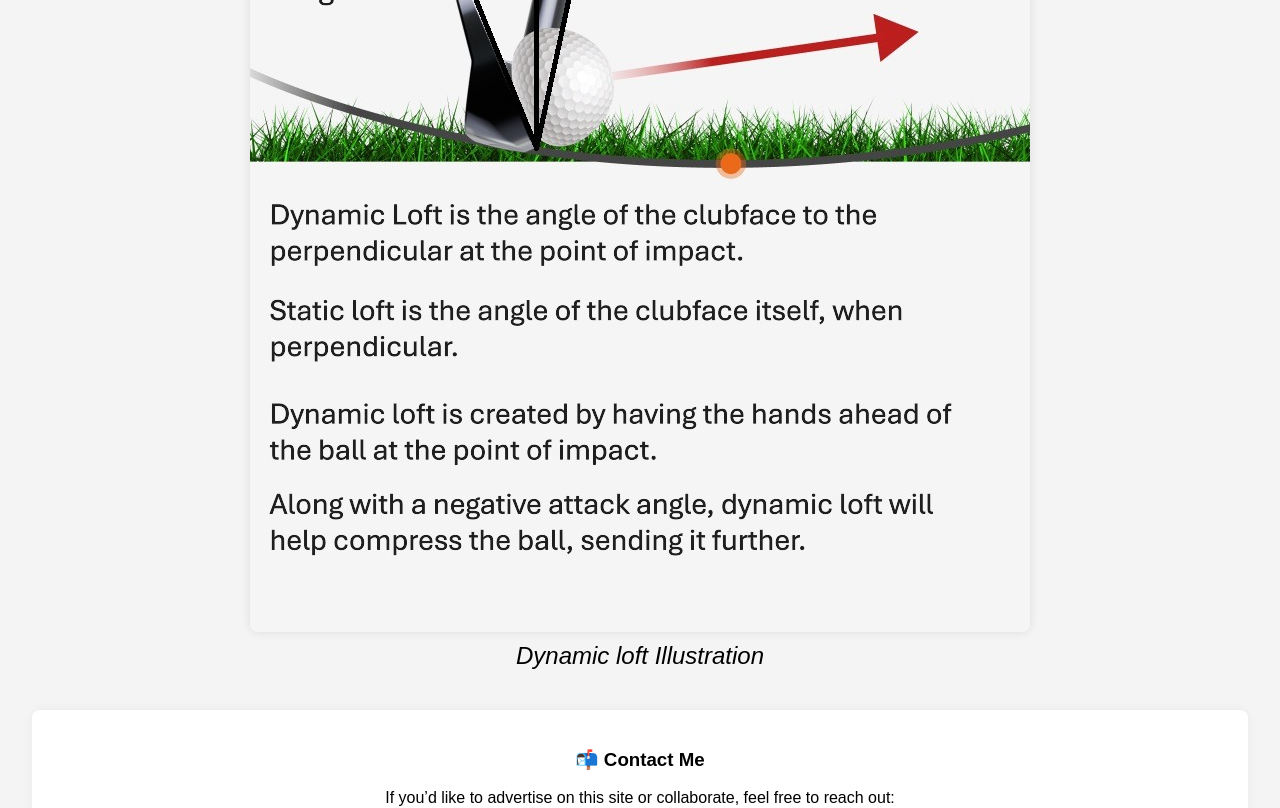
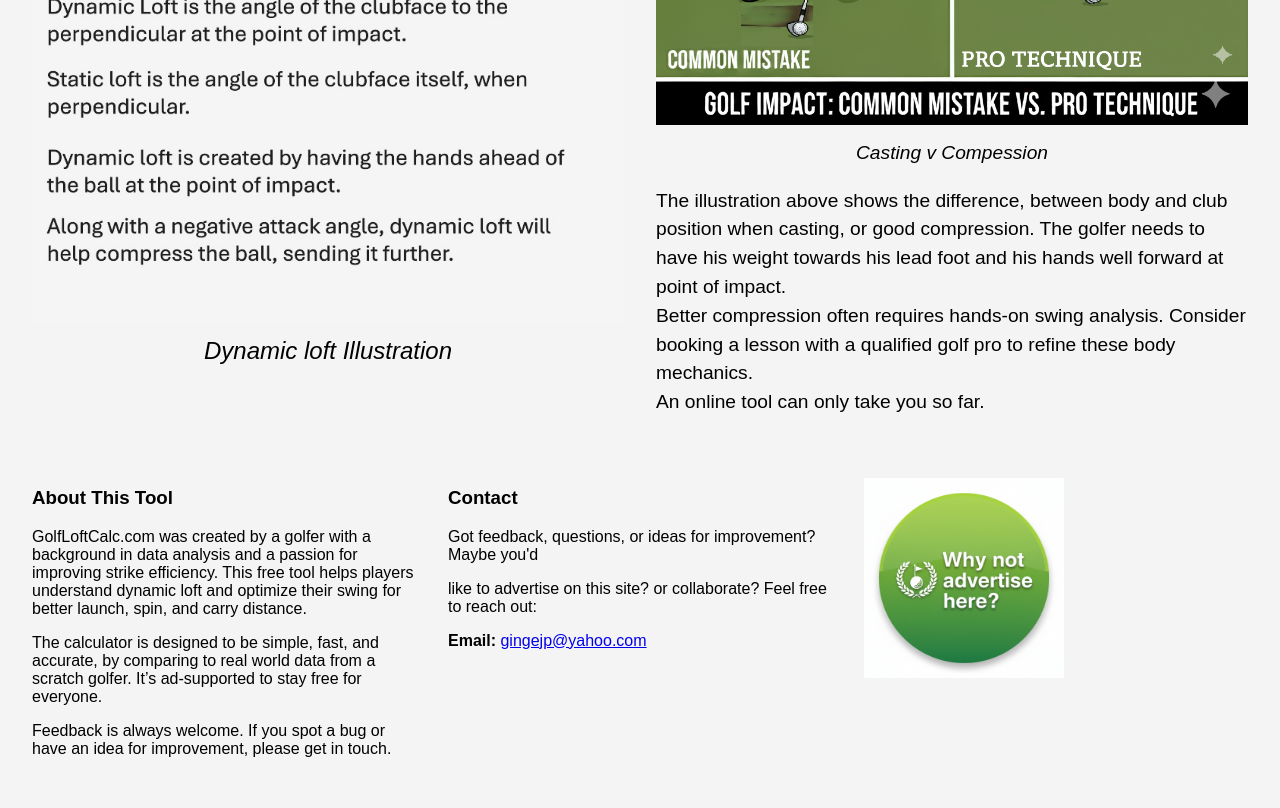
Before and after one commit to gingejp/golf-dynamic-loft-calculator, a plain HTML site: page index.html in a window 1280 px wide. Shown: the part 1420-2228 px from the top of the page. Drawn offline with Linux system fonts and the light colour scheme.

Commit message:
Add files via upload

```diff
--- a/index.html
+++ b/index.html
@@ -52,7 +52,7 @@
     </div>
   </div>
 
-  <section>
+  <section id="loft-section">
     <h2>What Is Dynamic Loft and Why Is It Important?</h2>
     <p><strong>Dynamic loft</strong> is the angle of the clubface at the moment it contacts the ball. It differs from <em>static loft</em>, which is the club’s built-in angle when stationary. Dynamic loft is influenced by how the golfer swings—wrist position, shaft lean, and angle of attack all affect it.</p>
     <p><strong>Why dynamic loft matters:</strong> It controls the initial height (launch angle) and spin of the ball. Too much dynamic loft sends the ball too high, causing excess spin and loss of distance. Too little loft produces low shots that may roll too far and be hard to control. Finding the right dynamic loft helps maximize distance and accuracy by ensuring an optimal ball flight.</p>
@@ -62,15 +62,38 @@
   </section>
 
   <div class="illustration-section">
-    <img src="images/dynamic-loft.jpg" alt="Illustration of dynamic loft" />
-    <p class="caption">Dynamic loft Illustration</p>
+    <div class="illustration-content">
+      <img src="images/dynamic-loft.jpg" alt="Illustration of dynamic loft" />
+      <p class="caption">Dynamic loft Illustration</p>
+    </div>
+
+    <div class="swing-advice">
+	  <img src="images/compression.png" alt="Cartoon demo of compression" />
+      <p class="caption">Casting v Compession</p>
+      <p>The illustration above shows the difference, between body and club position when casting, or good compression.
+		The golfer needs to have his weight towards his lead foot and his hands well forward at point of impact.<br>
+        Better compression often requires hands-on swing analysis. Consider booking a lesson with a qualified golf pro to refine these body mechanics.<br>
+        An online tool can only take you so far.
+      </p>
+    </div>
   </div>
 
-  <section class="contact-section" id="contact">
-    <h3>📬 Contact Me</h3>
-    <p>If you’d like to advertise on this site or collaborate, feel free to reach out:</p>
+  <section id="info-sections">
+    <div id="about">
+	  <h3>About This Tool</h3>
+	  <p>GolfLoftCalc.com was created by a golfer with a background in data analysis and a passion for improving strike efficiency. This free tool helps players understand dynamic loft and optimize their swing for better launch, spin, and carry distance.</p>
+	  <p>The calculator is designed to be simple, fast, and accurate, by comparing to real world data from a scratch golfer. It’s ad-supported to stay free for everyone.</p>
+	  <p>Feedback is always welcome. If you spot a bug or have an idea for improvement, please get in touch.</p>
+	</div>
+
+  <div id="contact">
+    <h3>Contact</h3>
+	<p>Got feedback, questions, or ideas for improvement? Maybe you'd </p>
+    <p>like to advertise on this site? or collaborate? Feel free to reach out:</p>
     <p><strong>Email:</strong> <a href="mailto:gingejp@yahoo.com">gingejp@yahoo.com</a></p>
-    <div class="advertise-logo">
+  </div>
+
+	<div class="advertise-logo">
       <img src="images/advertise-here-logo.png" alt="Advertise Here" />
     </div>
   </section>
--- a/style.css
+++ b/style.css
@@ -107,8 +107,8 @@ canvas {
   color: red;
 }
 
-/* h2 section */
-h2 {
+/* Dynamic loft explanation section */
+.loft-section {
   margin-top: 40px;
   padding: 20px;
   background-color: #f9f9f9;
@@ -117,19 +117,34 @@ h2 {
   border-left: 4px solid #4CAF50;
 }
 
-/* Illustration section */
+/* Illustration/swing advice section */
 .illustration-section {
-  text-align: center;
-  margin-top: 30px;
+  display: flex;
+  flex-wrap: wrap;
+  gap: 2rem;
+  align-items: flex-start;
+  margin-top: 2rem;
 }
 
-.illustration-section img {
+.illustration-content,
+.swing-advice {
+  flex: 1;
+  min-width: 280px;
+}
+
+.illustration-content img {
   max-width: 100%;
   height: auto;
-  border-radius: 8px;
-  box-shadow: 0 0 10px rgba(0,0,0,0.1);
-  display: block;
-  margin: 0 auto;
+}
+
+.swing-advice p {
+  font-size: 1.2rem;
+  line-height: 1.5;
+}
+
+.swing-advice img {
+  max-width: 100%;
+  height: auto;
 }
 
 .caption {
@@ -139,14 +154,18 @@ h2 {
   font-size: 24px;
 }
 
-/* Contact section */
-.contact-section {
-  text-align: center;
-  margin-top: 40px;
-  padding: 20px;
-  background-color: #fff;
-  border-radius: 8px;
-  box-shadow: 0 0 10px rgba(0,0,0,0.05);
+/* Info/contact section */
+#info-sections {
+  display: flex;
+  flex-wrap: wrap;
+  gap: 2rem;
+  justify-content: space-between;
+  margin-top: 2rem;
+}
+
+#info-sections > div {
+  flex: 1;
+  min-width: 280px;
 }
 
 .advertise-logo {
```
